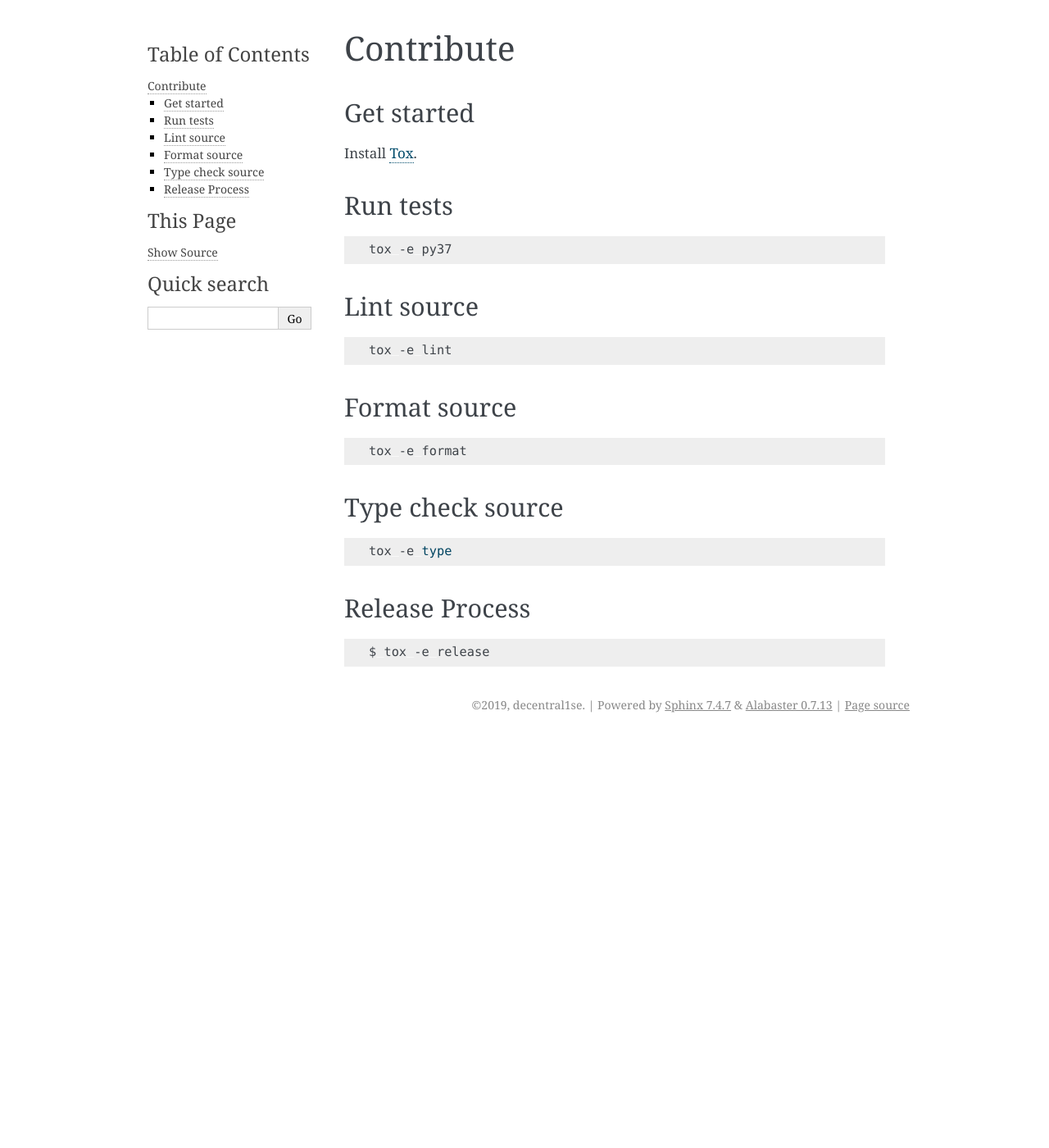
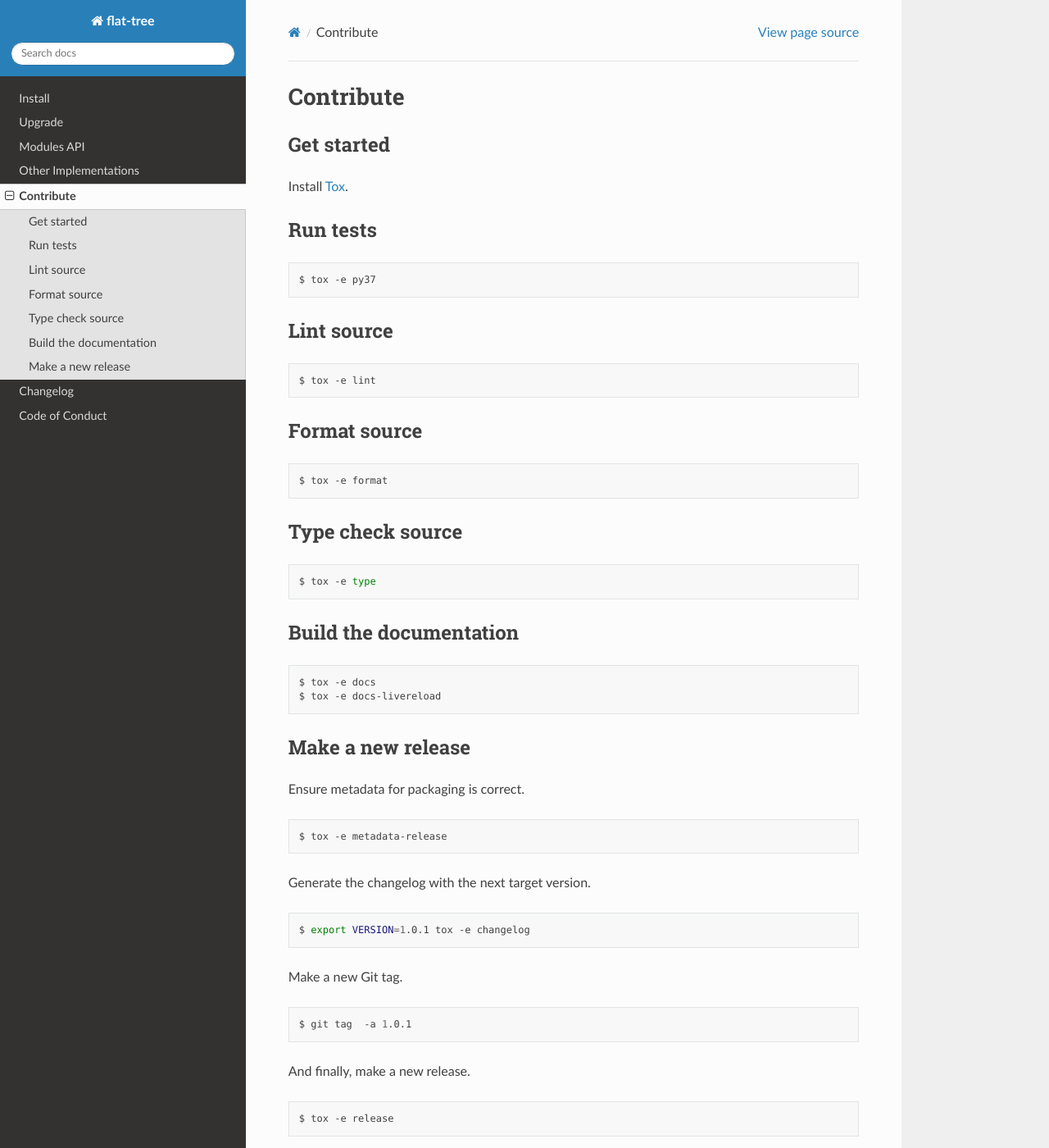
Before and after one commit to Hyperpy/flat-tree, a Sphinx documentation site: the page built from documentation/source/contribute.rst, in a window 1280 px wide and 1400 px high. Shown: the whole window at 82% size. Built offline with Sphinx 7.4.7 and the Read the Docs theme 2.0.0, drawn with Linux system fonts in a browser that asks for light colours; pages that are not in the unit, such as notebooks, are missing from menus; some of the changed text lies outside the part shown.

Commit message:
Use better docs theme and clarify docs

```diff
--- a/CONTRIBUTING.rst
+++ b/CONTRIBUTING.rst
@@ -10,31 +10,59 @@ Run tests
 
 .. code-block:: bash
 
-    tox -e py37
+    $ tox -e py37
 
 Lint source
 -----------
 
 .. code-block:: bash
 
-    tox -e lint
+    $ tox -e lint
 
 Format source
 -------------
 
 .. code-block:: bash
 
-    tox -e format
+    $ tox -e format
 
 Type check source
 -----------------
 
 .. code-block:: bash
 
-    tox -e type
+    $ tox -e type
 
-Release Process
----------------
+Build the documentation
+-----------------------
+
+.. code-block:: bash
+
+    $ tox -e docs
+    $ tox -e docs-livereload
+
+Make a new release
+------------------
+
+Ensure metadata for packaging is correct.
+
+.. code-block:: bash
+
+    $ tox -e metadata-release
+
+Generate the changelog with the next target version.
+
+.. code-block:: bash
+
+    $ export VERSION=1.0.1 tox -e changelog
+
+Make a new Git tag.
+
+.. code-block:: bash
+
+    $ git tag  -a 1.0.1
+
+And finally, make a new release.
 
 .. code-block:: bash
 
--- a/documentation/source/conf.py
+++ b/documentation/source/conf.py
@@ -1,7 +1,7 @@
 author = 'decentral1se'
 copyright = '2019, decentral1se'
 html_static_path = ['_static']
-html_theme = 'alabaster'
+html_theme = 'sphinx_rtd_theme'
 master_doc = 'index'
 project = 'flat-tree'
 templates_path = ['_templates']
--- a/documentation/source/index.rst
+++ b/documentation/source/index.rst
@@ -1,12 +1,13 @@
 .. include:: ../../README.rst
    :end-before: _documentation
 
-Table of Contents
-*****************
-
 .. toctree::
+   :maxdepth: 1
+   :hidden:
 
    install
+   upgrade
+   example
    modules-api
    other-impls
    contribute
--- /dev/null
+++ b/documentation/source/upgrade.rst
@@ -0,0 +1,7 @@
+*******
+Upgrade
+*******
+
+.. code-block:: bash
+
+    $ pip install --upgrade flat-tree
--- a/setup.cfg
+++ b/setup.cfg
@@ -58,6 +58,7 @@ warning-is-error = True
 [options.extras_require]
 docs =
   sphinx
+  sphinx_rtd_theme
   sphinx-autodoc-typehints >= 1.6.0, < 2.0
 changelog =
   towncrier <= 19.2.0, < 20.0
```
Also changed, not shown: CHANGELOG.rst (+10 -0 lines), README.rst (+2 -37 lines), 1 other file.
